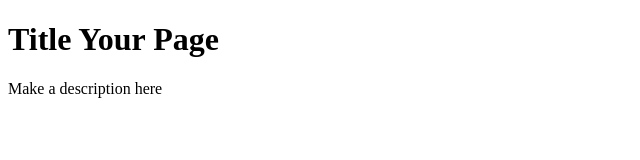
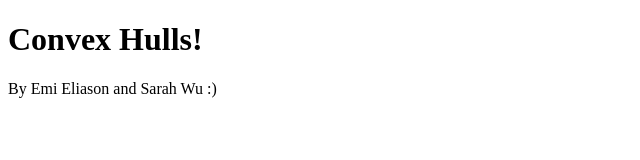
Before and after one commit to emieliason/cosc-225-public, a plain HTML site: page proj06/index.html in a window 1280 px wide. Shown: the whole page, without its empty margins (0-640 px from the left). Drawn offline with Linux system fonts and the light colour scheme.

Commit message:
changing title

```diff
--- a/proj06/index.html
+++ b/proj06/index.html
@@ -2,7 +2,7 @@
 <html lang="en">
   <head>
     <meta charset="utf-8">
-    <title>Title Your Page</title>
+    <title>Graham's Scan Algorithm</title>
     <link rel="stylesheet" href="style.css" type="text/css"/>
     <script src="convex-hull.js" defer></script>
     <!-- uncomment this line to test your program: -->
@@ -10,8 +10,8 @@
   </head>
   <body>
     <div id="root">
-      <h1>Title Your Page</h1>
-      <p>Make a description here</p>
+      <h1>Convex Hulls!</h1>
+      <p>By Emi Eliason and Sarah Wu :)</p>
       <svg id="convex-hull-box" xmlns="http://www.w3.org/2000/svg" width="600" height="400">
       </svg>
     </div>
```
